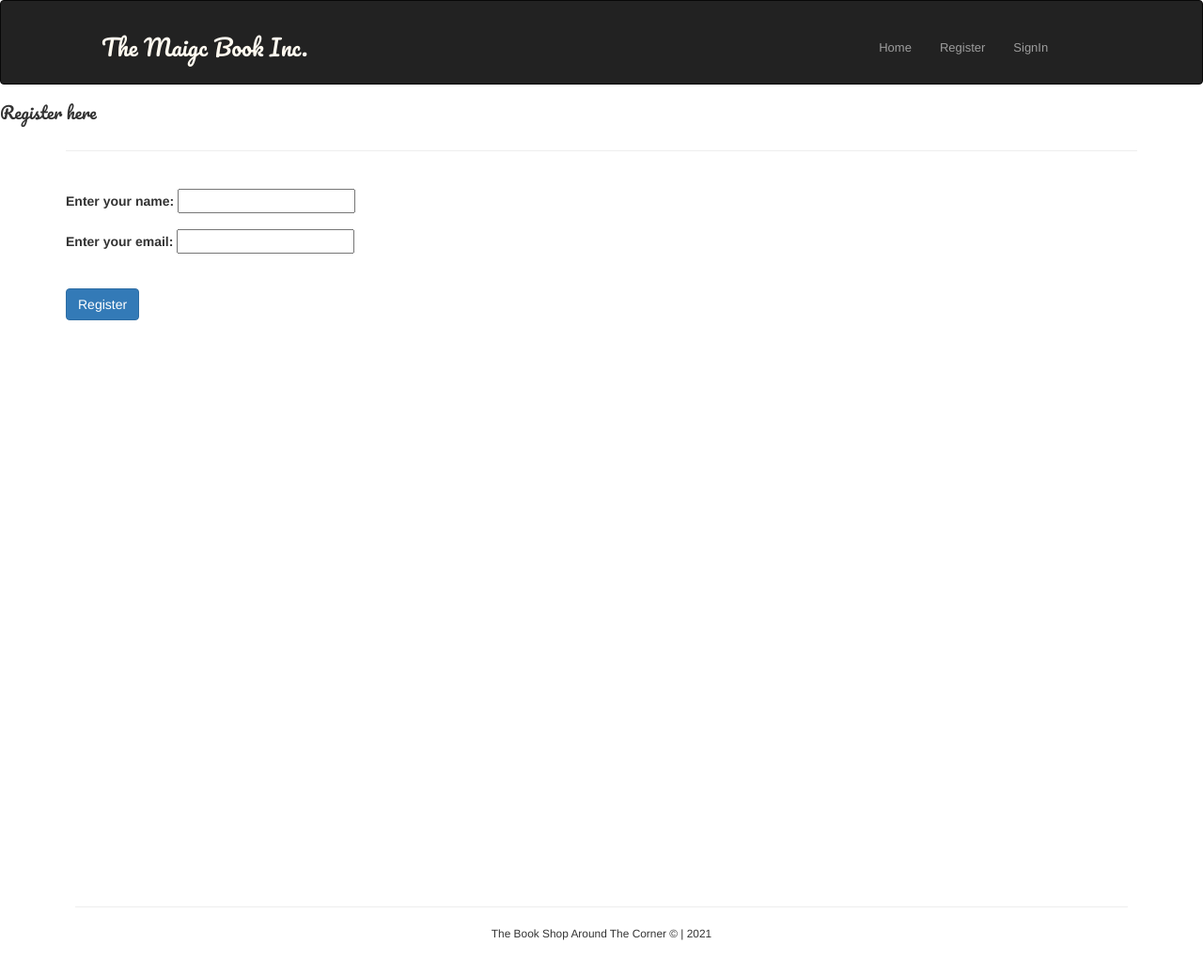
After one commit to SwamyGirish/book_catalog, a Flask app: page /register in a window 1280 px wide. The commit adds this page. Shown: the whole page at 94% size. Run offline with Flask 2, Linux system fonts and the light colour scheme; some libraries are stand-ins or nearby versions.

Commit message:
basic forms

```diff
--- /dev/null
+++ b/app/auth/forms.py
@@ -0,0 +1,8 @@
+from flask_wtf import FlaskForm
+from wtforms import StringField, SubmitField
+from wtforms.validators import Email
+
+class RegistrationForm(FlaskForm):
+    name = StringField('Enter your name: ')
+    email = StringField('Enter your email: ')
+    submit = SubmitField('Register')
--- /dev/null
+++ b/app/auth/routes.py
@@ -0,0 +1,17 @@
+from flask import render_template, request
+from app.auth.forms import RegistrationForm
+from app.auth import authentication as at
+
+@at.route('/register', methods = ['GET', 'POST'])
+def register_user():
+
+    name = None
+    email = None
+
+    form = RegistrationForm()
+
+    if request.method == 'POST':
+        name = form.name.data
+        email = form.email.data
+
+    return render_template('registration.html', form=form, name=name, email=email)
--- /dev/null
+++ b/app/auth/templates/registration.html
@@ -0,0 +1,38 @@
+{% extends 'layout.html' %}
+
+{% block content %}
+    <h4 class="form"> Register here </h4>
+    <div class="container form">
+
+        <hr>
+        <br>
+
+        <form action="/register" method="POST">
+            {{ form.hidden_tag() }}
+
+            <div class="form-group">
+                {{ form.name.label }}
+                {{ form.name }}
+            </div>
+
+            <div class="form-group">
+                {{ form.email.label }}
+                {{ form.email }}
+            </div>
+
+            <br>
+
+            <div class="form-group">
+                {{ form.submit(class='btn btn-primary') }}
+            </div>
+        </form>
+        <br>
+
+        {% if (name) and (email) %}
+            <p>Hello {{ name.title() }}</p>
+            <p>Your email address is {{ email }}</p>
+        {% endif %}
+
+
+    </div>
+{% endblock content %}
--- /dev/null
+++ b/app/catalog/templates/layout.html
@@ -0,0 +1,57 @@
+<!DOCTYPE html>
+<html lang="en">
+    {# head #}
+    {% block head %}
+        <head>
+            <title>Magic Books Inc.</title>
+            <meta charset="UTF=8">
+            <link rel="stylesheet" href="https://maxcdn.bootstrapcdn.com/bootstrap/3.3.7/css/bootstrap.min.css">
+            <link href="https://fonts.googleapis.com/css2?family=Pacifico&display=swap" rel="stylesheet">
+            <link rel="stylesheet" href="{{ url_for('static', filename = 'css/styles.css') }}">
+        </head>
+    {% endblock head %}
+
+    {# body #}
+    {% block body %}
+    <body>
+        <div class="wrapper">
+            {# navigation bar #}
+            {% block navbar %}
+                <nav class="navbar navbar-inverse">
+                    <div class="container">
+                        <a href="{{ url_for('main.display_books') }}" class="navbar navbar-text">
+                            <h3 class="title">The Maigc Book Inc.</h3>
+                        </a>
+
+                        <ul class="nav navbar-nav pull-right">
+                            <li><a href=""> Home </a></li>
+                            <li><a href=""> Register </a></li>
+                            <li><a href="">SignIn</a></li>
+
+                        </ul>
+
+                    </div>
+
+                </nav>
+            {% endblock navbar %}
+
+            {# empty block for custom content#}
+            {% block content %} {% endblock content %}
+
+
+            {# footer #}
+            {% block footer %}
+                <footer>
+                    <div class="container ftr">
+                        <hr>
+                        <p class="text-center small"> The Book Shop Around The Corner © | 2021 </p>
+
+                    </div>
+                </footer>
+            {% endblock footer %}
+
+
+        </div>
+    </body>
+    {% endblock body %}
+</html>
--- /dev/null
+++ b/app/static/css/styles.css
@@ -0,0 +1,13 @@
+html, body {height: 100%; margin: 0; padding: 0}
+h1, h2, h3, h4 {font-family: Pacifico, cursive}
+p, li { font-size: small}
+ul {position: relative; top: 25px; right: 7%}
+footer {position: absolute; width: 100%; left: 0; bottom: 0; height: 40px;}
+a h3 {position: relative; left: 10%;}
+
+.navbar-inverse {height: 5%;}
+.books {padding: 25px; position: relative; left: 5%; width: 80%;}
+.publisher {padding: 25px; position: relative; left: 40px;}
+.ftr {padding: 25px;}
+.wrapper {position: relative; min-height: 120%;}
+.title {color: floralwhite;}
```
Also changed, not shown: app/__init__.py (+8 -0 lines), app/auth/__init__.py (+7 -0 lines), app/catalog/templates/home.html (+13 -10 lines), app/catalog/templates/publisher.html (+8 -9 lines).
